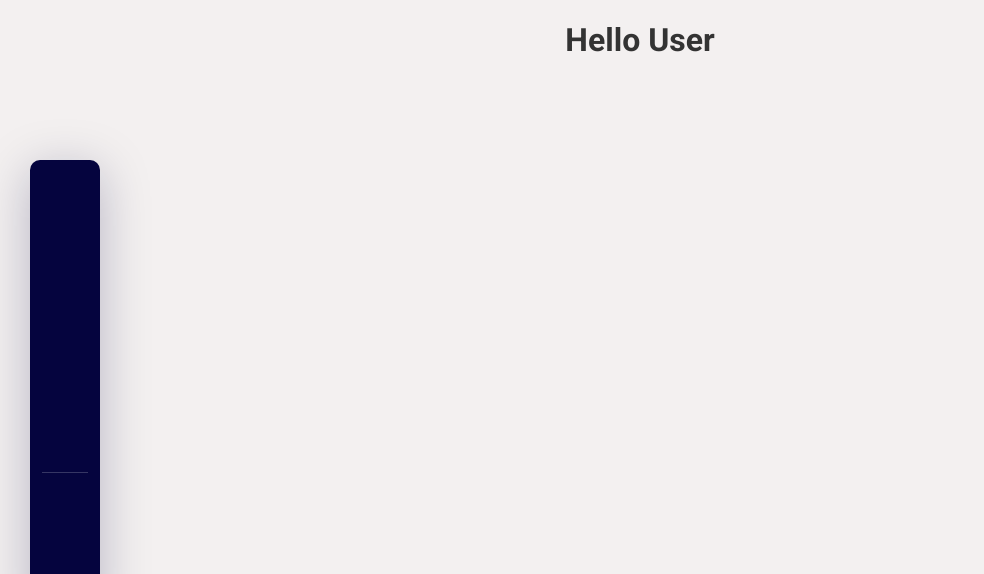
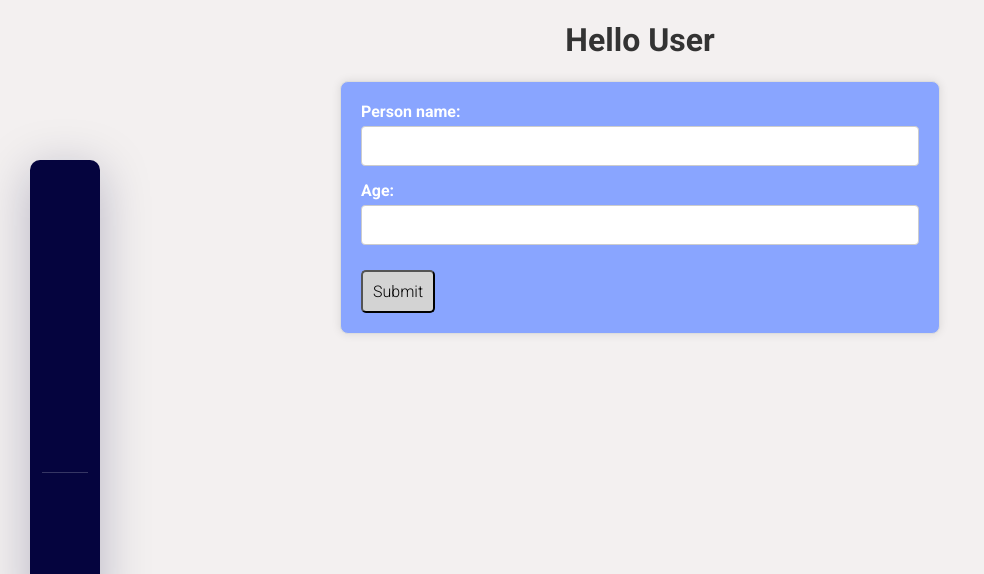
Before and after one commit to GeorgiDN/Python-Web, a Django app: template Django-Basics/templatesBasics/forumApp/templates/base.html in a window 1280 px wide. Shown: the top 574 px of the page, without its empty margins (0-984 px from the left). Run offline with Django 5.2, Linux system fonts and the light colour scheme; the template is opened without the code that fills it: values that come from a table or form of the project are taken from there, others are empty; some libraries are stand-ins or nearby versions.

Commit message:
add personForm

```diff
--- /dev/null
+++ b/Django-Basics/templatesBasics/forumApp/forumApp/posts/forms.py
@@ -0,0 +1,8 @@
+from django import forms
+
+
+class PersonForm(forms.Form):
+    person_name = forms.CharField(
+        max_length=10,
+    )
+    age = forms.IntegerField()
--- /dev/null
+++ b/Django-Basics/templatesBasics/forumApp/static/css/forms.css
@@ -0,0 +1,140 @@
+form {
+    width: 100%;
+    max-width: 600px;
+    margin: 0 auto;
+    padding: 20px;
+    background-color: #89a5ff;
+    border: 1px solid #ddd;
+    border-radius: 8px;
+    box-shadow: 0 0 10px rgba(0, 0, 0, 0.1);
+}
+
+form div {
+    margin-bottom: 15px;
+}
+
+form label {
+    display: block;
+    color: #fff;
+    font-weight: bold;
+    margin-bottom: 5px;
+}
+
+form input[type="text"],
+form textarea,
+form input {
+    width: 100%;
+    padding: 10px;
+    font-size: 16px;
+    border: 1px solid #ccc;
+    border-radius: 4px;
+}
+
+button {
+    padding: 10px;
+    background-color: lightgray;
+    cursor: pointer;
+    margin-top: 10px;
+    border-radius: 5px;
+    font: inherit;
+}
+
+
+
+form textarea {
+    resize: vertical;
+}
+
+form input[type="submit"] {
+    padding: 10px 20px;
+    font-size: 16px;
+    color: #fff;
+    background-color: #007bff;
+    border: none;
+    border-radius: 4px;
+    cursor: pointer;
+}
+
+form input[type="submit"]:hover {
+    background-color: #0056b3;
+}
+
+/* CSS */
+.button-9 {
+      appearance: button;
+      backface-visibility: hidden;
+      background-color: #405cf5;
+      border-radius: 6px;
+      border-width: 0;
+      box-shadow: rgba(50, 50, 93, .1) 0 0 0 1px inset,rgba(50, 50, 93, .1) 0 2px 5px 0,rgba(0, 0, 0, .07) 0 1px 1px 0;
+      box-sizing: border-box;
+      color: #fff;
+      cursor: pointer;
+      font-family: -apple-system,system-ui,"Segoe UI",Roboto,"Helvetica Neue",Ubuntu,sans-serif;
+      font-size: 100%;
+      height: 44px;
+      line-height: 1.15;
+      margin: 12px 0 0;
+      outline: none;
+      overflow: hidden;
+      padding: 0 25px;
+      position: relative;
+      text-align: center;
+      text-transform: none;
+      transform: translateZ(0);
+      transition: all .2s,box-shadow .08s ease-in;
+      user-select: none;
+      -webkit-user-select: none;
+      touch-action: manipulation;
+      width: 100%;
+}
+
+.button-9:disabled {
+  cursor: default;
+}
+
+.button-9:focus {
+  box-shadow: rgba(50, 50, 93, .1) 0 0 0 1px inset, rgba(50, 50, 93, .2) 0 6px 15px 0, rgba(0, 0, 0, .1) 0 2px 2px 0, rgba(50, 151, 211, .3) 0 0 0 4px;
+}
+
+fieldset {
+    border: 2px solid #ccc;
+    border-radius: 10px;
+    padding: 20px;
+}
+
+legend {
+    font-size: 1.2em;
+    font-weight: bold;
+    color: white;
+}
+
+.radio-select {
+    display: flex;
+    flex-direction: column;
+}
+
+.radio-select > div {
+    margin-bottom: 10px;
+}
+
+.radio-select input[type="radio"] {
+    margin-right: 10px;
+}
+
+.radio-select label {
+    display: flex;
+    font-size: 1em;
+    cursor: pointer;
+}
+
+/* Add some custom hover and focus styles for accessibility */
+.radio-select input[type="radio"]:hover + label,
+.radio-select input[type="radio"]:focus + label {
+    color: #007BFF;
+}
+
+.radio-select input[type="radio"]:checked + label {
+    font-weight: bold;
+    color: #007BFF;
+}
--- a/Django-Basics/templatesBasics/forumApp/static/css/styles.css
+++ b/Django-Basics/templatesBasics/forumApp/static/css/styles.css
@@ -1,2 +1,4 @@
 @import "posts.css";
 @import "nav.css";
+@import "forms.css";
+/*@import "search-bar.css";*/
--- a/Django-Basics/templatesBasics/forumApp/templates/base.html
+++ b/Django-Basics/templatesBasics/forumApp/templates/base.html
@@ -14,8 +14,23 @@
 <body>
     {% include "nav.html" %}
     <h1>Hello User</h1>
+    <form action="/" method="post">
+        {{ my_form }}
+        {{ my_form.errors }}
+        {% csrf_token %}
+        <button>Submit</button>
+    </form>
 
+{#    <form action="/" method="get">#}
+{#        {% csrf_token %}#}
+{#        <input type="text" maxlength="10" name="person_name">#}
+{#        <input type="number" name="age">#}
+{#        <button>Submit</button>#}
+{#    </form>#}
 
+</body>
+    <script src='https://unpkg.com/akar-icons-fonts'></script>
+</html>
 
 {#    <form method="post">#}
 {#        {% csrf_token %}#}
@@ -55,7 +70,3 @@
 {##}
 {#    {% include 'nav.html' %}#}
 {#    <h1>Hello User</h1>#}
-
-</body>
-    <script src='https://unpkg.com/akar-icons-fonts'></script>
-</html>
```
Also changed, not shown: Django-Basics/templatesBasics/forumApp/forumApp/posts/views.py (+18 -14 lines), Django-Basics/templatesBasics/forumApp/static/css/search-bar.css (added, +39 -0 lines), Django-Basics/templatesBasics/forumApp/static/css/nav.css (indentation only).
